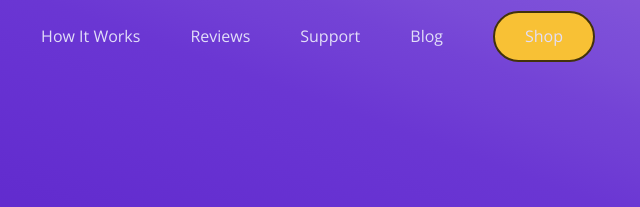
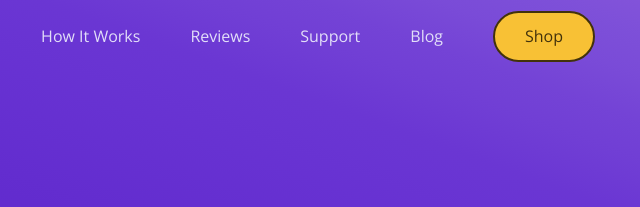
Before and after one commit to IntranelConsulting/beakbox, an Eleventy site: page src/index.html in a window 1280 px wide. Shown: the top 207 px of the page, 635-1275 px from the left. Built offline with nearby package versions, Linux system fonts and the light colour scheme; Eleventy itself is replaced by a stand-in of ours; files that its build step writes are made by us from their sources; a script that the page names is missing.

Commit message:
Overwrite link color for button

```diff
--- a/src/scss/_header.scss
+++ b/src/scss/_header.scss
@@ -150,6 +150,10 @@ header {
       a:not(.button):visited {
         box-shadow: 0 3px 0 0 var(--color-secondary);
       }
+
+      .button {
+        color: var(--color-cta-text);
+      }
     }
 
     &__menu {
```
